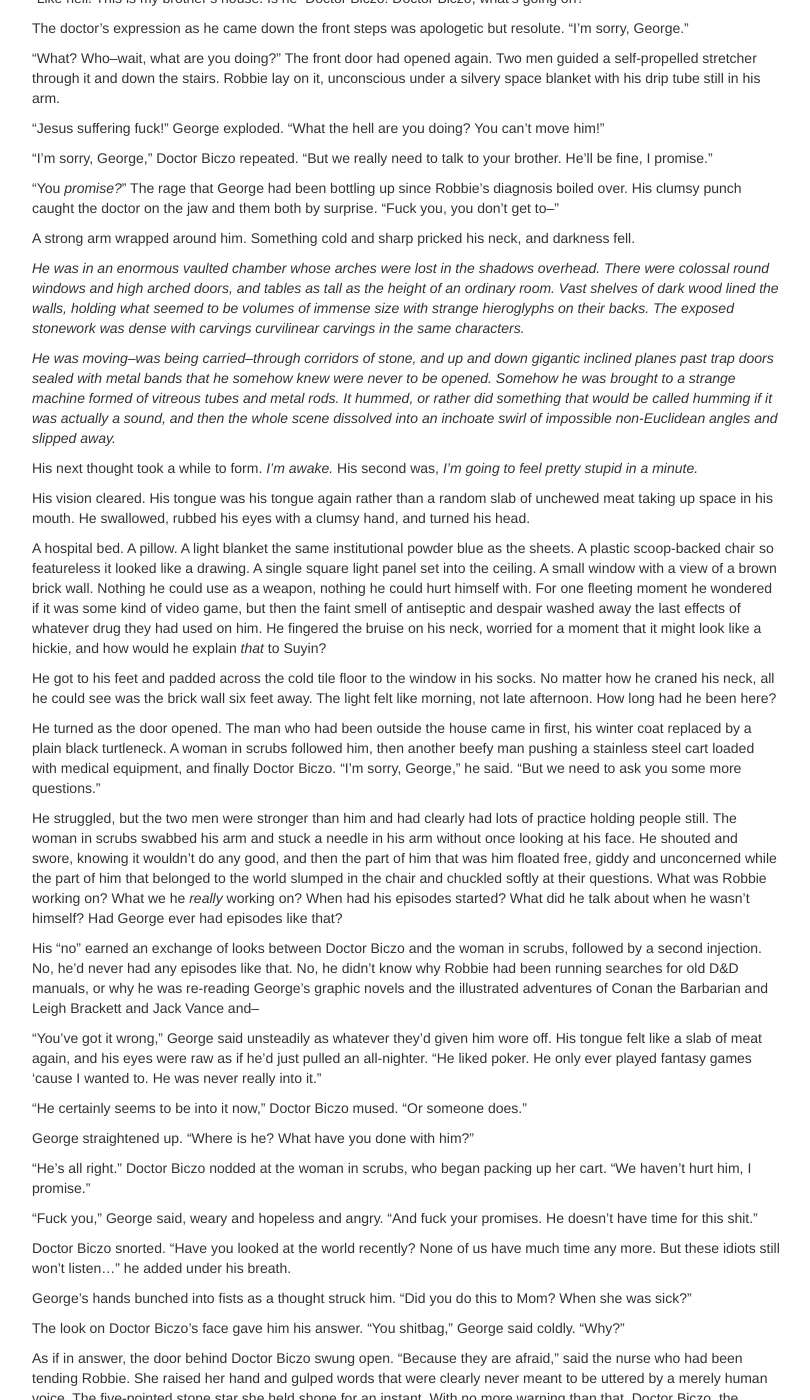
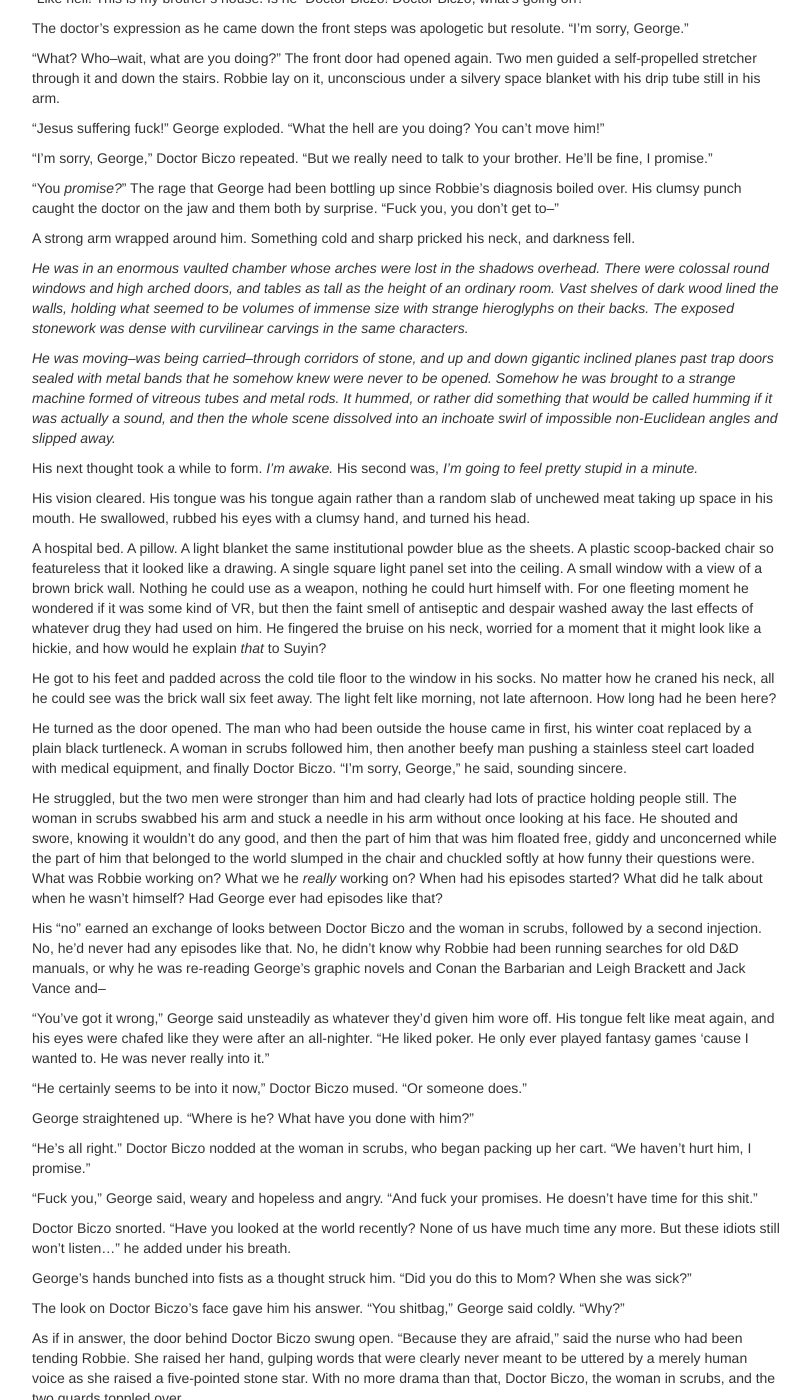
Before and after one commit to gvwilson/sensibleadventures, a Jekyll site: the page built from litany.md, in a window 1280 px wide and 1400 px high, scrolled down 6174 px. Shown: the whole window, without its empty margins (38-848 px from the left). Built offline with Jekyll 4.4.1, drawn with Linux system fonts in a browser that asks for light colours; nearby versions of some CDN libraries; library files that are not in the unit come from our copies; some of the changed text lies outside the part shown.

Commit message:
Fixing typos

```diff
--- a/litany.md
+++ b/litany.md
@@ -632,7 +632,7 @@
 a staff in its–*
 
 *–from a shadowed doorway in the wall behind them.
-The dust mask that obscured its face–
+The dust mask that obscured its face–*
 
 *–from a shadowed doorway behind them
 and drew aside the keffiyeh that obscured her face.
@@ -754,7 +754,7 @@
 and tables as tall as the height of an ordinary room.
 Vast shelves of dark wood lined the walls,
 holding what seemed to be volumes of immense size with strange hieroglyphs on their backs.
-The exposed stonework was dense with carvings curvilinear carvings in the same characters.*
+The exposed stonework was dense with curvilinear carvings in the same characters.*
 
 *He was moving–was being carried–through corridors of stone,
 and up and down gigantic inclined planes
@@ -781,12 +781,12 @@
 A hospital bed.
 A pillow.
 A light blanket the same institutional powder blue as the sheets.
-A plastic scoop-backed chair so featureless it looked like a drawing.
+A plastic scoop-backed chair so featureless that it looked like a drawing.
 A single square light panel set into the ceiling.
 A small window with a view of a brown brick wall.
 Nothing he could use as a weapon,
 nothing he could hurt himself with.
-For one fleeting moment he wondered if it was some kind of video game,
+For one fleeting moment he wondered if it was some kind of VR,
 but then the faint smell of antiseptic and despair
 washed away the last effects of whatever drug they had used on him.
 He fingered the bruise on his neck,
@@ -807,8 +807,7 @@
 A woman in scrubs followed him,
 then another beefy man pushing a stainless steel cart loaded with medical equipment,
 and finally Doctor Biczo.
-"I'm sorry, George," he said.
-"But we need to ask you some more questions."
+"I'm sorry, George," he said, sounding sincere.
 
 He struggled,
 but the two men were stronger than him and had clearly had lots of practice
@@ -820,7 +819,7 @@
 and then the part of him that was him floated free,
 giddy and unconcerned
 while the part of him that belonged to the world slumped in the chair
-and chuckled softly at their questions.
+and chuckled softly at how funny their questions were.
 What was Robbie working on?
 What we he *really* working on?
 When had his episodes started?
@@ -834,14 +833,12 @@
 No,
 he didn't know why Robbie had been running searches for old D&D manuals,
 or why he was re-reading George's graphic novels
-and the illustrated adventures of Conan the Barbarian
-and Leigh Brackett and Jack Vance and–
+and Conan the Barbarian and Leigh Brackett and Jack Vance and–
 
 "You've got it wrong,"
 George said unsteadily as whatever they'd given him wore off.
-His tongue felt like a slab of meat again,
-and his eyes were raw
-as if he'd just pulled an all-nighter.
+His tongue felt like meat again,
+and his eyes were chafed like they were after an all-nighter.
 "He liked poker.
 He only ever played fantasy games 'cause I wanted to.
 He was never really into it."
@@ -884,14 +881,13 @@
 the door behind Doctor Biczo swung open.
 "Because they are afraid,"
 said the nurse who had been tending Robbie.
-She raised her hand and gulped words
-that were clearly never meant to be uttered by a merely human voice.
-The five-pointed stone star she held shone for an instant.
-With no more warning than that,
+She raised her hand,
+gulping words that were clearly never meant to be uttered by a merely human voice
+as she raised a five-pointed stone star.
+With no more drama than that,
 Doctor Biczo,
 the woman in scrubs,
-and the two guards toppled over,
-unconscious.
+and the two guards toppled over.
 
 George got to his feet unsteadily,
 his mouth working.
@@ -928,8 +923,7 @@
 occult conspiracy theories,
 and the concurrent collapse of the world's ice sheets,
 fishing stocks,
-bee populations,
-and willingness to do actually *do* anything.
+and bee populations.
 
 "Hello,"
 Robbie said calmly.
@@ -1010,8 +1004,8 @@
 
 "Okay,"
 George said weakly.
-"But–we have to tell someone.
-We have to tell *everyone*!"
+"But–this is amazing.
+We have to tell people!"
 
 Robbie looked at Affie.
 "Will this cause difficulties?"
@@ -1050,10 +1044,9 @@
 "That is unknown,"
 Robbie said.
 "After the Sareeav there is an age of machines.
-They have reason and purpose,
-but not minds,
+They have intellects but not minds,
 so we cannot know them.
-They warm the earth and fill it with all manner of creatures,
+For some reason they warm the earth and fill it with all manner of creatures,
 including your kind."
 
 "Tenth will be an age when many races dwell upon the Earth,
@@ -1067,8 +1060,7 @@
 "By the time the people of the water wake from their long frozen sleep,
 the machines have returned to the depths of space.
 We have asked the Mi-go to speak with them,
-but they are unreliable,"
-he added sourly.
+but they are…unwilling."
 
 "What's that got to do with Robbie?"
 George asked helplessly.
@@ -1078,18 +1070,19 @@
 
 Robbie shook his head.
 "No.
-Your technology is still too primitive.
-We believe the machines' progenitors are created five centuries hence.
-But the network begins here,
-and so do many of the things the machines create.
+Your technology is still too primitive to commit self-replication."
+His tone of voice placed the word somewhere between cannibalism and incest.
+"We believe the machines' progenitors are created five centuries hence.
+But the network through which the communicate originates here,
+as do many of the things they create.
 There are flying ships and zombies and ray guns,
 all of them taken from the stories of this era
 and an improbable number taken from *your* work.
 We do not understand how that is possble."
 
 The distaste in Robbie's voice when he said "ray guns"
-almost made George giggle.
-Whoever or whatever this was in his brother's body,
+almost matched that for "self-replication".
+Whoever or whatever was in his brother's body,
 it clearly didn't like mysteries.
 "So if it's my work you're interested in,
 not his,
@@ -1234,7 +1227,7 @@
 quests and dread empires and heroes armed with blasters
 who nevertheless fought with swords,
 they were all there,
-ready for their billion-year slumber.
+ready to be passed on through the aeons until they came home once again.
 
 George stared at the blank page in front of him.
 The next set of satellites was going up in a month.
@@ -1270,8 +1263,8 @@
 The food and water in the old woman's cave had been carefully packed for travel,
 as if she had been expecting him.
 The box of gemstones on the shelf beside them
-would let him hire an army and take back the throne–or buy an airship
-and find out what lay beyond the sulfurous sea.
+would buy him an army to take back the throne–or an airship
+capable of flying across the sulfurous sea.
 Maybe there would be answers there.
 Maybe there would just be more stories.*
 
```
Also changed, not shown: other parts of litany.md (+4 -5 lines).
